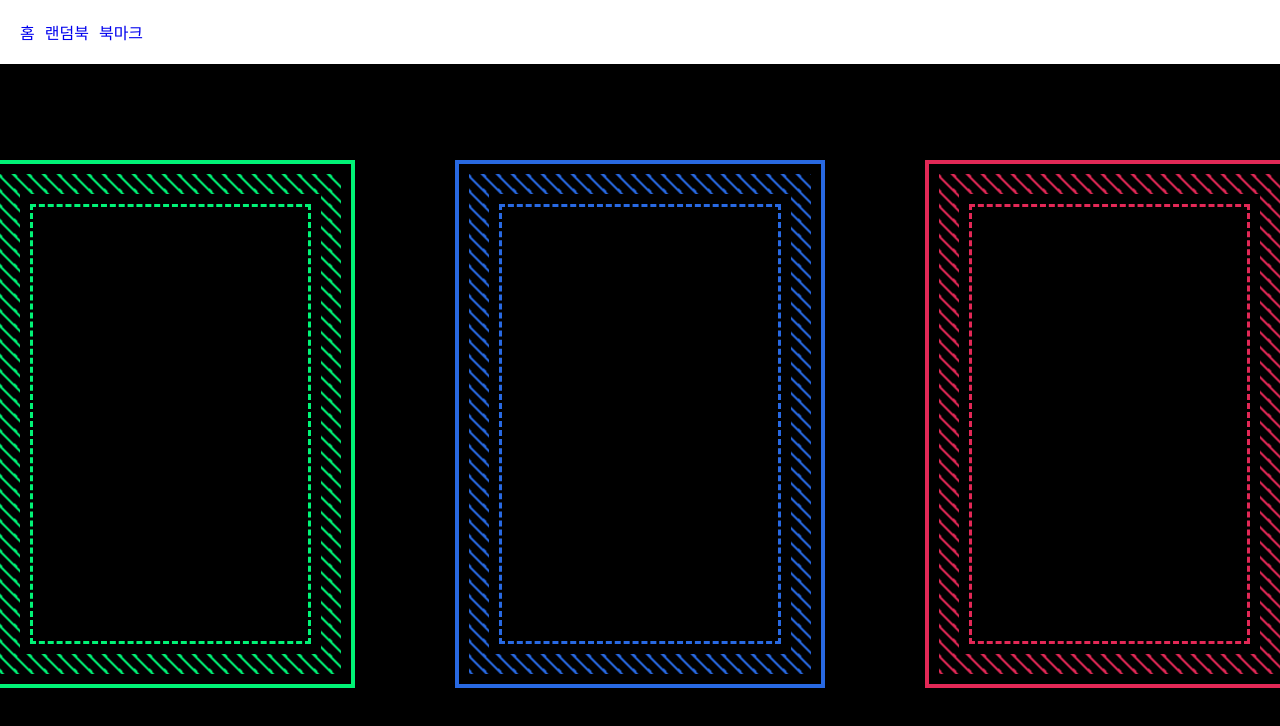
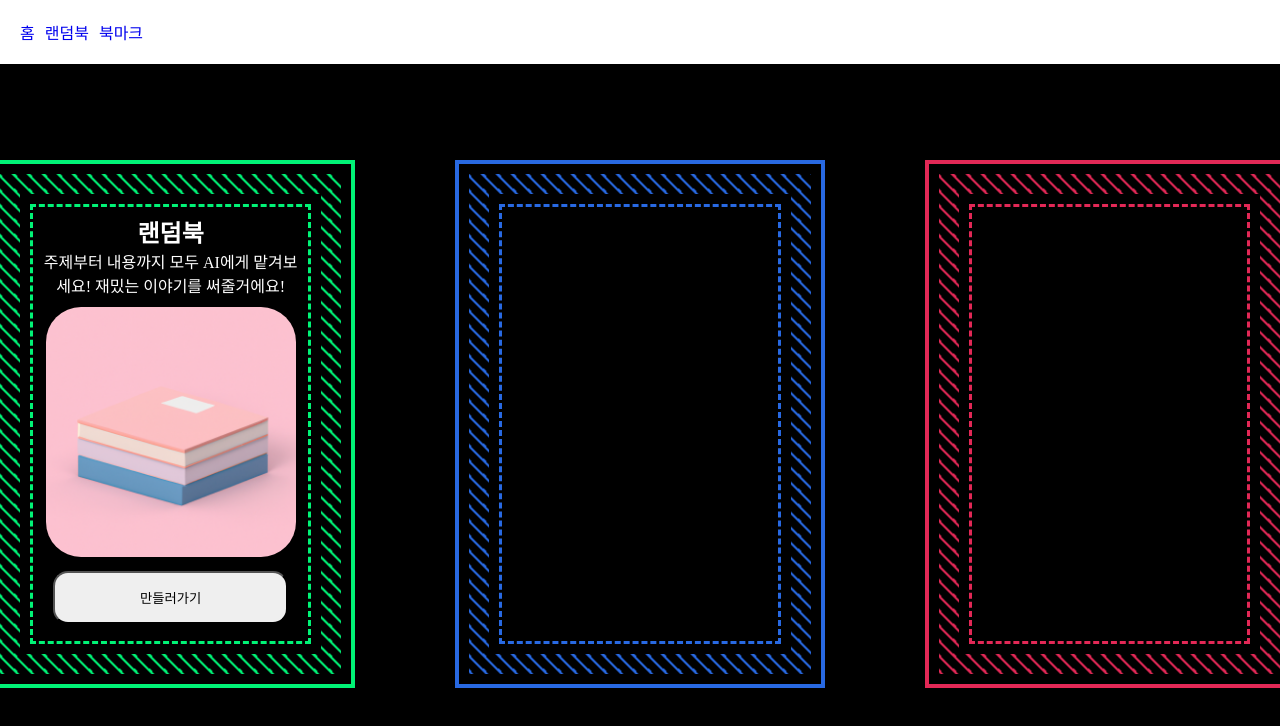
Before and after one commit to KMSfile/AI-book, a Next.js app: page / in a window 1280 px wide. Shown: the top 726 px of the page. Built offline with nearby package versions, Linux system fonts and the light colour scheme.

Commit message:
'button1'

```diff
--- a/app/globals.css
+++ b/app/globals.css
@@ -28,16 +28,21 @@
   position: relative;
   width: 350px;
   height: 500px;
+  color: white;
+  text-align: center;
+  padding: 40px;
   background: linear-gradient(45deg, #00f376 10%, transparent 10%, transparent 50%, #00f376 50%, #00f376 60%, transparent 50%, #00f376 60%, transparent 60%, transparent 100%);
   background-size: 15px 15px;
   box-shadow: 0 0 0 10px #000, 0 0 0 14px #00f376;
   animation: animate 0.5s linear infinite;
+  z-index: -2;
 }
 .box1::before {
   content: '';
   position: absolute;
   inset: 20px;
   background: #000;
+  z-index: -1;
 }
 .box1::after {
   content: '';
@@ -59,16 +64,21 @@
   position: relative;
   width: 350px;
   height: 500px;
+  color: white;
+  text-align: center;
+  padding: 40px;
   background: linear-gradient(45deg, #2869e2 10%, transparent 10%, transparent 50%, #2869e2 50%, #2869e2 60%, transparent 50%, #2869e2 60%, transparent 60%, transparent 100%);
   background-size: 15px 15px;
   box-shadow: 0 0 0 10px #000, 0 0 0 14px #2869e2;
   animation: animate 0.5s linear infinite;
+  z-index: -2;
 }
 .box2::before {
   content: '';
   position: absolute;
   inset: 20px;
   background: #000;
+  -index: -1;
 }
 .box2::after {
   content: '';
@@ -89,16 +99,21 @@
   position: relative;
   width: 350px;
   height: 500px;
+  color: white;
+  text-align: center;
+  padding: 40px;
   background: linear-gradient(45deg, #e22856 10%, transparent 10%, transparent 50%, #e22856 50%, #e22856 60%, transparent 50%, #e22856 60%, transparent 60%, transparent 100%);
   background-size: 15px 15px;
   box-shadow: 0 0 0 10px #000, 0 0 0 14px #e22856;
   animation: animate 0.5s linear infinite;
+  z-index: -2;
 }
 .box3::before {
   content: '';
   position: absolute;
   inset: 20px;
   background: #000;
+  z-index: -1;
 }
 .box3::after {
   content: '';
@@ -113,6 +128,25 @@
   100% {
     background-position: 15px;
   }
+}
+
+.backimage {
+  position: relative;
+  margin-top: 10px;
+  border-radius: 35px;
+}
+.backimage::after {
+  content: '';
+  position: absolute;
+  top: 20px;
+  left: 0;
+  width: 100%;
+  height: 100%;
+  background: inherit;
+  border-radius: 35px;
+  filter: blur(15px);
+  opacity: 0.5;
+  z-index: -1;
 }
 
 .title {
@@ -136,8 +170,14 @@
   text-align: center;
 }
 
+.pagebutton {
+  margin-top: 10px;
+  padding: 15px 85px 15px 85px;
+  border-radius: 15px;
+}
+
 .button {
-  padding: 15px 40px 15px 40px;
+  padding: 15px 30px 15px 30px;
 
   background: rgb(15, 79, 173);
   color: white;
--- a/app/layout.js
+++ b/app/layout.js
@@ -2,8 +2,8 @@
 import Link from "next/link"
 
 export const metadata = {
-  title: 'Create Next App',
-  description: 'Generated by create next app',
+  title: 'AI Book',
+  description: '당신만의 책을 만들어보세요!',
 }
 
 export default function RootLayout({ children }) {
--- a/app/page.js
+++ b/app/page.js
@@ -1,11 +1,19 @@
 import Link from "next/link"
+import Image from "next/image"
+import rendombook from '/public/img/rendombook.png'
 
 export default async function Home() {
 
   return (
     <div className="container">
 
-      <div className="box1"></div>
+      <div className="box1">
+        <h2>랜덤북</h2>
+        <p>주제부터 내용까지 모두 AI에게 맡겨보세요! 재밌는 이야기를 써줄거에요!</p>
+        <Image className="backimage" src={ rendombook } width={250}/>
+        <button className="pagebutton">만들러가기</button>
+      </div>
+
       <div className="box2"></div>
       <div className="box3"></div>
 
```
Also changed, not shown: public/img/rendombook.png (added).
